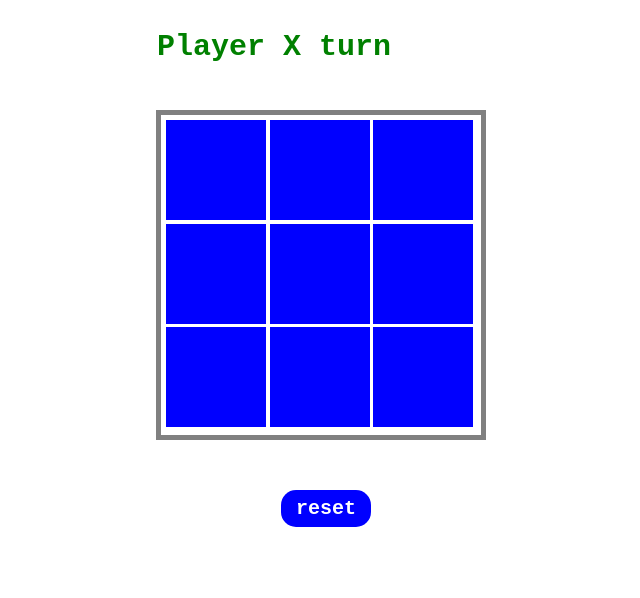
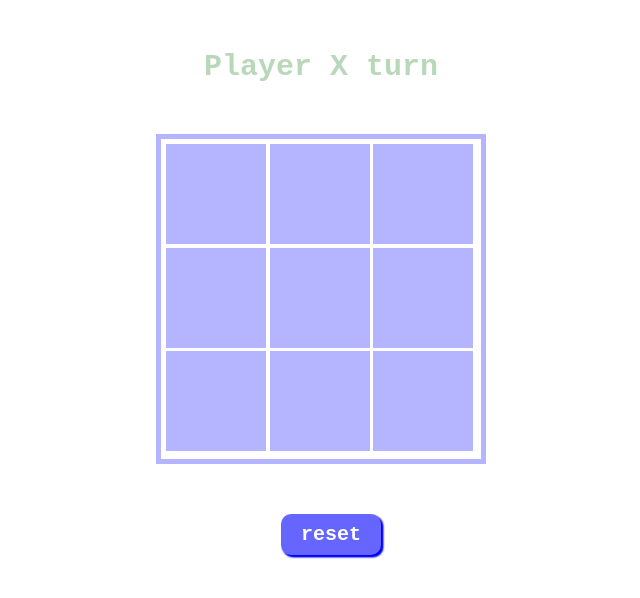
Before and after one commit to Coin-boy/Tic-Tac-Toe, a plain HTML site: page index.html in a window 1280 px wide. Shown: the whole page, without its empty margins (319-959 px from the left). Drawn offline with Linux system fonts and the light colour scheme.

Commit message:
tic-tac-toe
little changes

```diff
--- a/script.js
+++ b/script.js
@@ -80,5 +80,7 @@ for(let i = 0; i <= 8; i++){
     };
 
     button.addEventListener('click',function(){
-        reset()
+        button.style.backgroundColor = 'lightblue';
+        reset();
+
     })
--- a/style.css
+++ b/style.css
@@ -19,11 +19,9 @@ body{
     font-family:monospace;
     font-size:3rem;
     font-weight:bold;
-    margin:auto;
-    color:green;
-    position:absolute;
-    right:19em;
-    top:3rem;
+    margin:5rem auto auto auto;
+    color:rgba(155,200,155,0.7);
+    text-align:center;
 
 }
 
@@ -31,10 +29,10 @@ body{
     display:flex;
     justify-content: center;
     align-items:center;
-    background-color:grey;
+    background-color:rgba(150,150,255,0.7);
     width:330px;
     height:330px;
-    margin:11rem auto 4rem;
+    margin:5rem auto 4rem;
 
 }
 
@@ -61,7 +59,7 @@ body{
     font-size:5rem;
     font-family:'courier';
     font-weight:bold;
-    background-color:blue;
+    background-color:rgba(150,150,255,0.7);
     cursor:pointer;
 }
 
@@ -85,14 +83,16 @@ body{
     margin:1rem;
     font-family:monospace;
     font-weight: bold;
-    padding:0.7rem 1.5rem;
-    border-radius: 1.5rem;
+    padding:0.9rem 2rem;
+    border-radius: 1rem;
     border:none;
     color:white;
-    background-color: blue;
+    background-color: rgb(0,0,255,0.6);
+    box-shadow: 2px 2px 2px blue, 2px 2px 2px blue;
 }
 
-@media screen and (max-width:500px) {
+
+@media screen and (max-width:800px) {
     .player_turn{
         right:5em;
 
```
